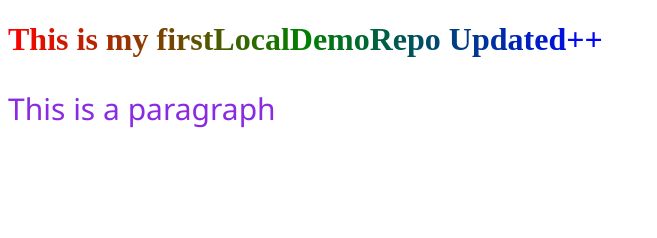
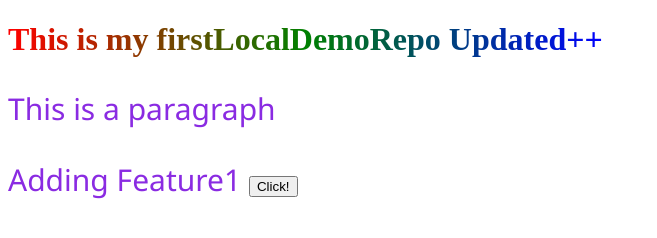
Before and after one commit to PabitraRuidas/demoLocalRepo, a plain HTML site: page index.html in a window 1280 px wide. Shown: the whole page, without its empty margins (0-657 px from the left). Drawn offline with Linux system fonts and the light colour scheme.

Commit message:
added feature1

```diff
--- a/index.html
+++ b/index.html
@@ -9,5 +9,6 @@
 <body>
     <h1 class="text">This is my firstLocalDemoRepo Updated++</h1>
     <p>This is a paragraph</p>
+    <p>Adding Feature1 <button>Click!</button></p>
 </body>
 </html>
```
